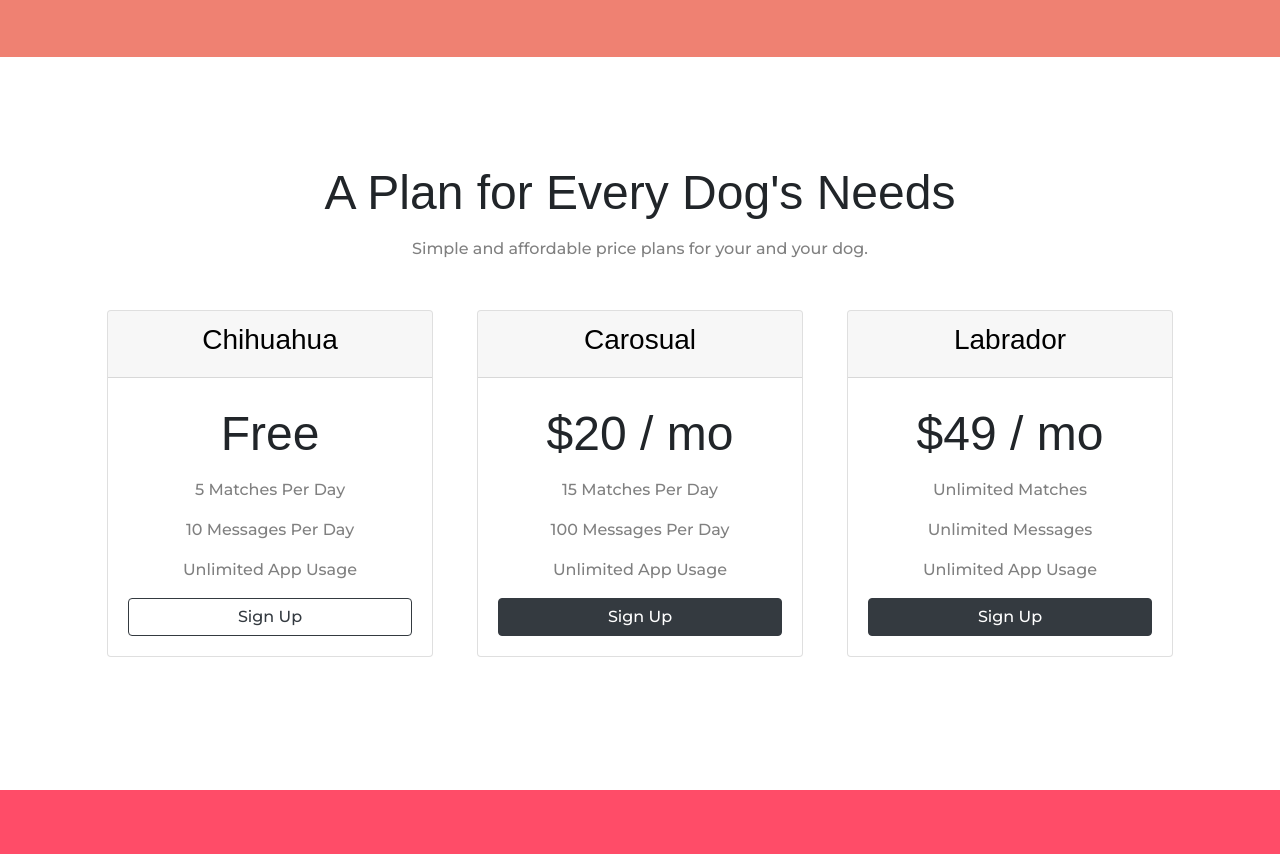
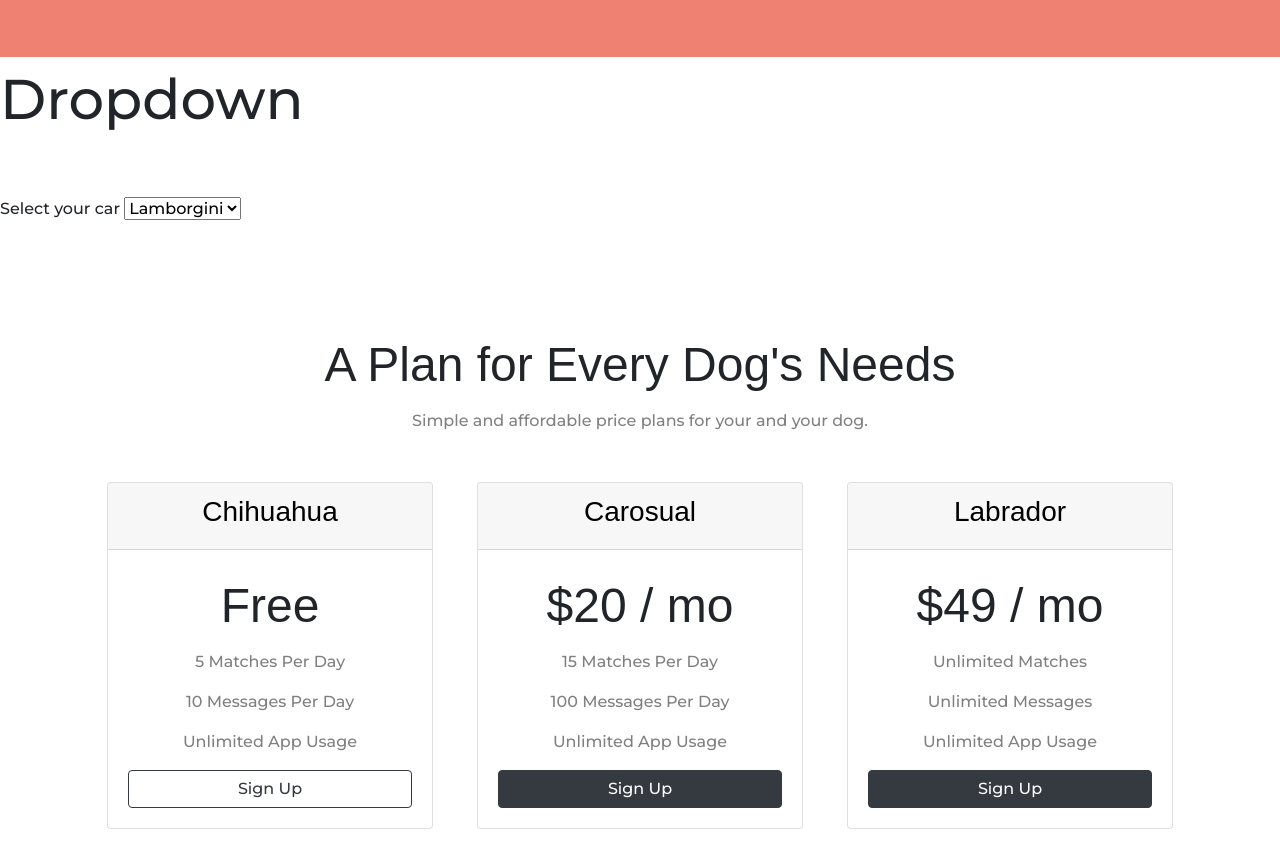
Before and after one commit to Gunademo/tindogPX, a plain HTML site: page index.html in a window 1280 px wide. Shown: the part 1772-2626 px from the top of the page. Drawn offline with nearby package versions, Linux system fonts and the light colour scheme; a web font is replaced by a local one.

Commit message:
Update index.html

```diff
--- a/index.html
+++ b/index.html
@@ -168,6 +168,28 @@
     </section>
 
 
+    <!-- Drop down -->
+    <article class="main">
+            <h1>Dropdown</h1><br><br>
+
+            <label for="cars">Select your car</label>
+            <select id="cars" name="cars">
+                <option value="CS" id="car71">Lamborgini</option>
+                <option value="PX" id="car72>Ferrari</option>
+                <option value="RO" id="car37">Buggati</option>
+                <option value="CS1" id="car771">Lamborgini</option>
+                <option value="PX1" id="car277">Ferrari</option>
+                <option value="RO1" id="car377">Buggati</option>
+                <option value="CS" id="car71">Lamborgini</option>
+                <option value="PX" id="car72>Ferrari</option>
+                <option value="RO" id="car37">Buggati</option>
+                <option value="CS1" id="car771">Lamborgini</option>
+                <option value="PX1" id="car277">Ferrari</option>
+                <option value="RO1" id="car377">Buggati</option>
+            </select>
+
+        </article>
+
     <!-- Pricing -->
 
     <section id="pricing">
```
